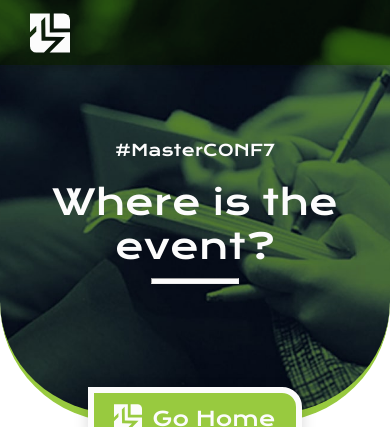
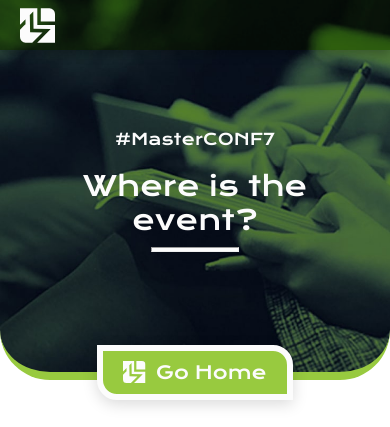
Before and after one commit to Mono-Gato/MasterCONF7, a PHP site: page /Features/Location/Location.html in a window 390 px wide. Shown: the top 427 px of the page. Run offline with PHP 8.4, Linux system fonts and the light colour scheme.

Commit message:
added media queries Location Page feature

```diff
--- a/src/Features/Location/Location.html
+++ b/src/Features/Location/Location.html
@@ -13,6 +13,7 @@
     <!--CustomCSS-->
     <link rel="stylesheet" href="../../styles/global.css">
     <link rel="stylesheet" href="./styles/Location.css">
+    <link rel="stylesheet" href="./styles/Location_queries.css">
 </head>
 <body id="#home">
     <div class="header__background--multiply">
@@ -45,7 +46,7 @@
     </div>
     <main>
         <div class="buttonContainer">
-            <a class="principalButton" href="">
+            <a class="principalButton" href="../../index.html">
                 <svg>
                     <use xlink:href="../../img/general/identity/Isotype.svg#Isotype"></use>
                 </svg>
--- a/src/Features/Location/styles/Location.css
+++ b/src/Features/Location/styles/Location.css
@@ -210,7 +210,7 @@
     height: 2px;
     width: 25%;
     background-color: var(--grayLightColor);
-    margin: 10px auto;
+    margin: 10px auto 0px;
 }
 .info__paragraph{
     margin-top: 15px;
--- /dev/null
+++ b/src/Features/Location/styles/Location_queries.css
@@ -0,0 +1,95 @@
+@media screen and (max-width: 1370px){
+    .hero__title h1{
+        font-size: 3rem;
+    }
+}
+@media screen and (max-width: 1155px){
+    .info__title h3, .info__paragraph p{
+        font-size: 2rem;
+    }
+
+}
+@media screen and (max-width: 856px){
+    .header__background--multiply, .header{
+        height: 50px;
+    }
+    .header .header__logo{
+        height: 35px;
+        width: 35px;
+        margin-top: calc((50px - 35px)/2);
+    }
+    .hero{
+        height: 35vh;
+        border-bottom-left-radius: 80px;
+        border-bottom-right-radius: 80px;
+    }
+    .hero__title h1{
+        font-size: 2.75rem;
+    }
+    .hero__title hr{
+        height: 5px;
+    }
+
+}
+@media screen and (max-width: 600px){
+    .hero{
+        border-bottom-left-radius: 50px;
+        border-bottom-right-radius: 50px;
+    }
+    .location{
+        margin-top: 30px;
+    }
+    .location__container--info{
+        margin:-150px auto 0 ;
+    }
+    .principalButton{
+        font-size: 1.8rem;
+    }
+    .principalButton svg{
+        width: 22.5px;
+        height: 22px;
+    }
+    .location__container--map{
+        padding: 0 20px;
+    }
+    .footer{
+        margin-top: 40px;
+    }
+}
+@media screen and (max-width: 450px){
+    .hero{
+        min-height: 45vh;
+        height: auto;
+    }
+    .location__container--info{
+        padding: 35px 32px;
+    }
+    .location__container--map iframe{
+        height: 340px;
+    }
+}
+@media screen and (max-width: 360px){
+    .hero{
+        border-bottom-left-radius: 30px;
+        border-bottom-right-radius: 30px;
+    }
+    .hero__title h1{
+        font-size: 2.5rem;
+    }
+    .hero__title hr{
+        height: 4px;
+    }
+    .location__container--map iframe{
+        height: 300px;
+    }
+    .location__container--info {
+        padding: 25px 16px;
+        margin: -125px auto 0;
+    }
+    .info__title h3, .info__paragraph p{
+        font-size: 1.8rem;
+    }
+    .footer{
+        margin-top: 30px;
+    }
+}
--- a/src/styles/Home_Queries.css
+++ b/src/styles/Home_Queries.css
@@ -155,9 +155,6 @@
     }
 }
 @media screen and (max-width: 600px){
-    .header .container{
-        padding: 0 20px;
-    }
     .hero .hero__logo{
         max-width: 330px;
         max-height: 95px;
--- a/src/styles/global.css
+++ b/src/styles/global.css
@@ -129,3 +129,9 @@ body{
         max-width: 1078px;
     }
 }
+
+@media screen and (max-width: 600px){
+    .header .container{
+        padding: 0 20px;
+    }
+}
```
